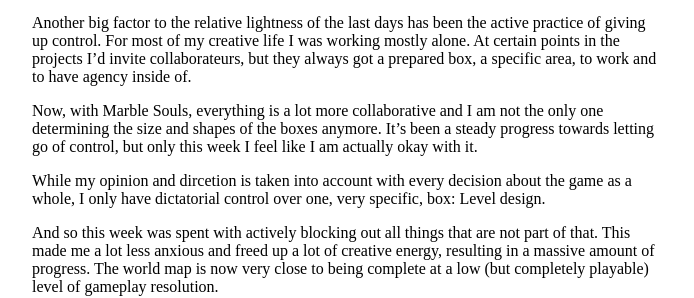
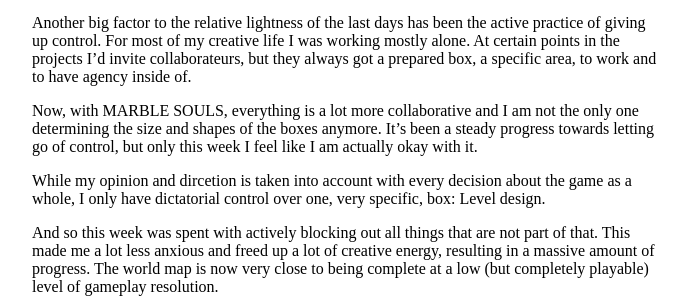
Before and after one commit to stuffedwombat/stuffedwombat.github.io, a Jekyll site: the page built from weekendblog.md, in a window 1280 px wide and 900 px high, scrolled down 7850 px. Shown: the part 158-456 px from the top of the window, without its empty margins (292-986 px from the left). Built offline with Jekyll 4.4.1, drawn with Linux system fonts in a browser that asks for light colours; our own code applies the rules of GitHub Pages for plain Markdown files; comment, search, counter and statistics services are not loaded.

Commit message:
Update weekendblog.md

```diff
--- a/weekendblog.md
+++ b/weekendblog.md
@@ -240,7 +240,7 @@ It's been a good week. Less walking than I'd like, but lots of stretching, clean
 
 Another big factor to the relative lightness of the last days has been the active practice of giving up control. For most of my creative life I was working mostly alone. At certain points in the projects I'd invite collaborateurs, but they always got a prepared box, a specific area, to work and to have agency inside of.
 
-Now, with Marble Souls, everything is a lot more collaborative and I am not the only one determining the size and shapes of the boxes anymore. It's been a steady progress towards letting go of control, but only this week I feel like I am actually okay with it.
+Now, with MARBLE SOULS, everything is a lot more collaborative and I am not the only one determining the size and shapes of the boxes anymore. It's been a steady progress towards letting go of control, but only this week I feel like I am actually okay with it.
 
 While my opinion and dircetion is taken into account with every decision about the game as a whole, I only have dictatorial control over one, very specific, box: Level design.
 
```
